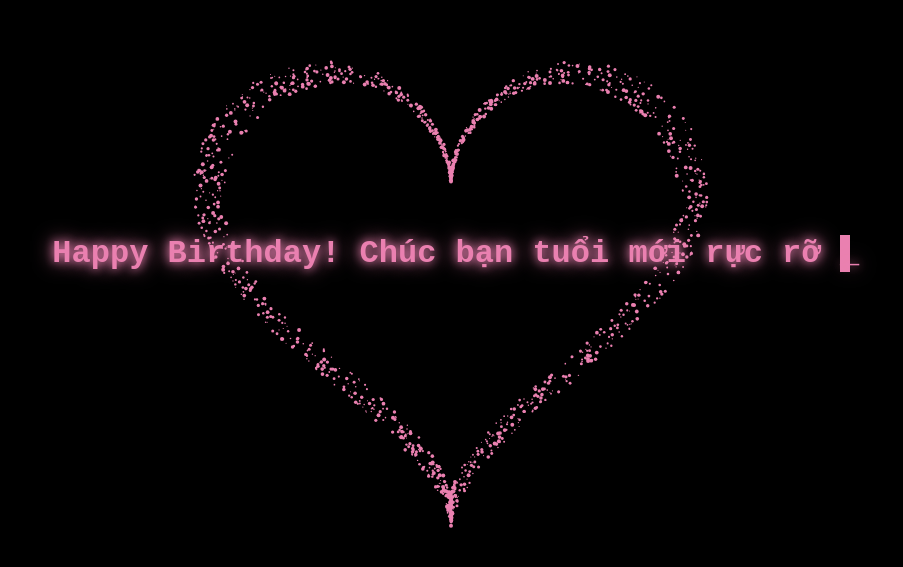
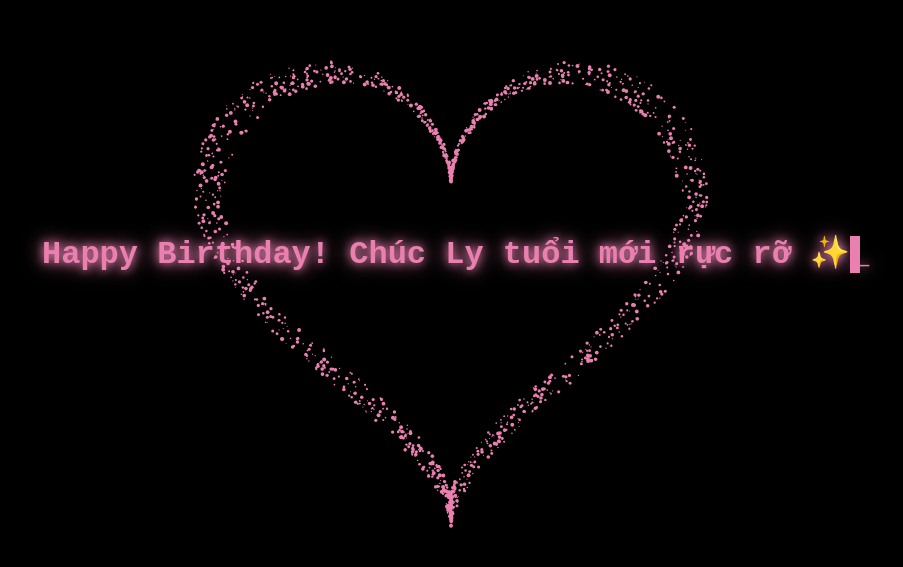
Before and after one commit to truongcuong1/happy, a plain HTML site: page index.html in a window 1280 px wide. Shown: the part 147-714 px from the top of the page, without its empty margins (189-1092 px from the left). Drawn offline with Linux system fonts and the light colour scheme.

Commit message:
index.html

```diff
--- a/index.html
+++ b/index.html
@@ -154,7 +154,7 @@
 
         /* --- PHẦN HIỆU ỨNG GÕ CHỮ (TYPING EFFECT) --- */
         const textElement = document.getElementById("typed-text");
-        const message = "Happy Birthday! Chúc bạn tuổi mới rực rỡ ✨"; // Thay đổi lời chúc ở đây
+        const message = "Happy Birthday! Chúc Ly tuổi mới rực rỡ ✨"; // Thay đổi lời chúc ở đây
         let charIndex = 0;
 
         function typeWriter() {
```
